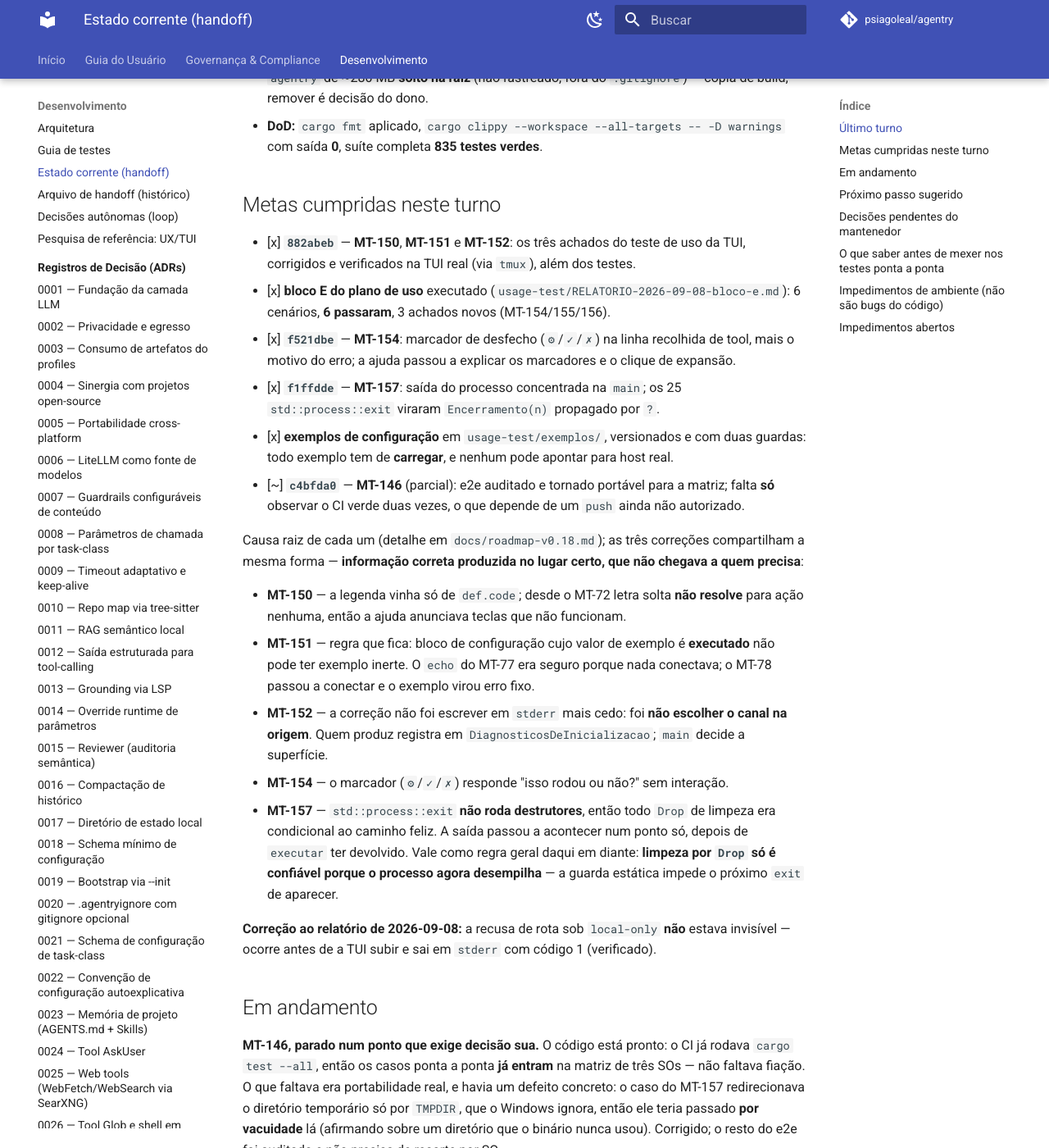
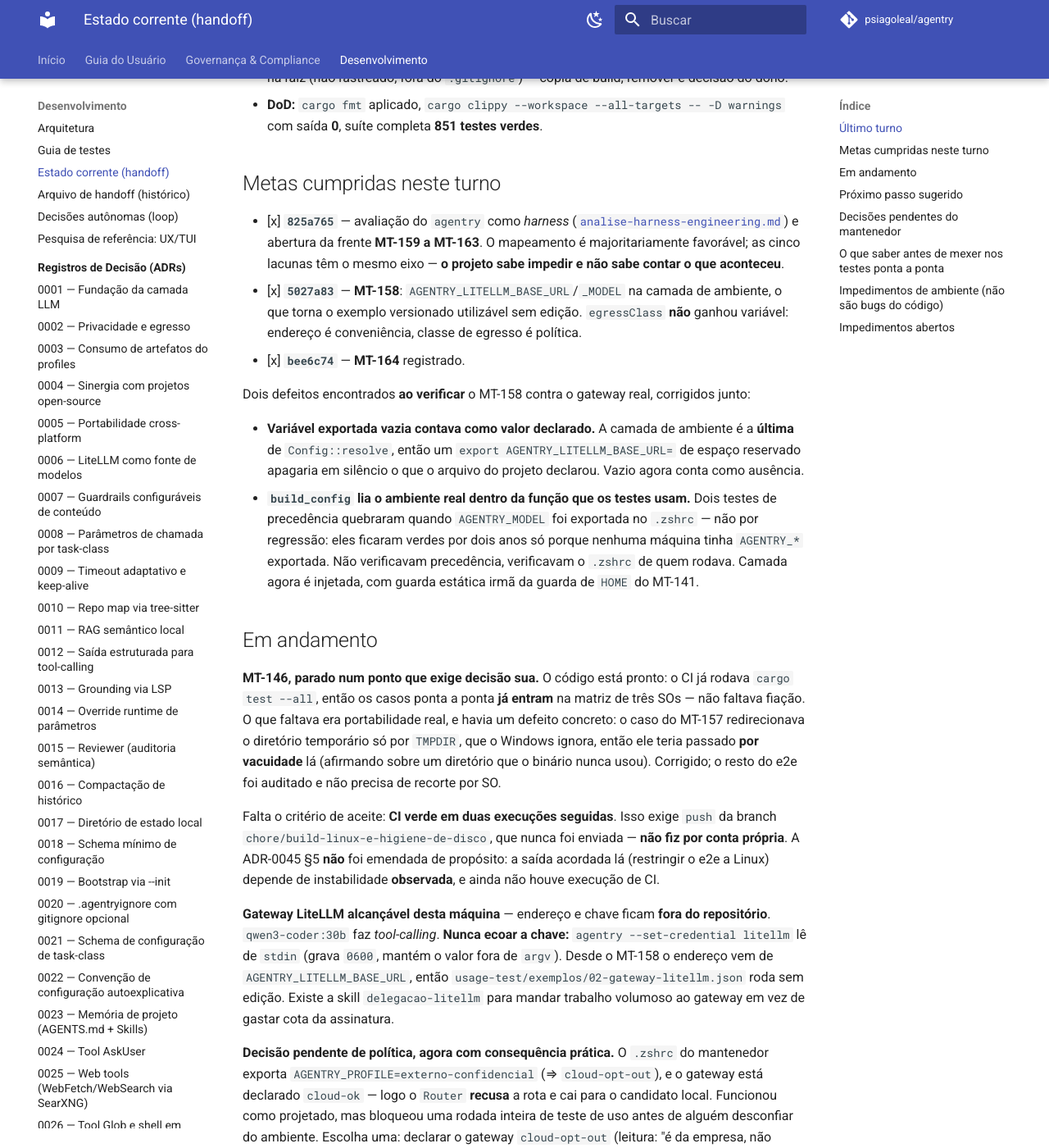
Before and after one commit to psiagoleal/agentry, an MkDocs documentation site: the page built from docs/CURRENT-STATE.md, in a window 1280 px wide and 1400 px high, scrolled down 533 px. Shown: the whole window at 82% size. Built offline with MkDocs 1.6.1 and Material for MkDocs 9.7.7, drawn with Linux system fonts in a browser that asks for light colours; comment, search, counter and statistics services are not loaded; some of the changed text lies outside the part shown.

Commit message:
docs(handoff): rodada nova -- analise de harness, MT-158 e MT-164
Rodada anterior (MT-150 a MT-157) arquivada como Rodada 11. Handoff em
149 linhas.

Registra a decisao de politica que virou consequencia pratica: o .zshrc
do mantenedor exporta AGENTRY_PROFILE=externo-confidencial e o gateway
esta declarado cloud-ok, entao o Router recusa a rota e cai para o
candidato local. Funcionou como projetado, mas bloqueou uma rodada
inteira de teste de uso antes de alguem desconfiar do ambiente.

{agente: Claude Code; modelo: claude-opus-5}

```diff
--- a/docs/CURRENT-STATE.md
+++ b/docs/CURRENT-STATE.md
@@ -11,50 +11,37 @@
 
 ## Último turno
 
-- **Data:** 2026-09-09
+- **Data:** 2026-09-10
 - **Branch:** `chore/build-linux-e-higiene-de-disco` (**não mesclada em `main`**)
-- **Commits desta rodada:** `882abeb`, `2bf620d`, `67b1e77`, `bcc7788`, `f521dbe`, `5c311ca`,
-  `f1ffdde`, `f00b730`, `c4bfda0`, `29420cf`, `0ce65a0`
-- **Estado da árvore:** `AGENTS.md`, `skills/README.md` e os diretórios de skills não
-  rastreados seguem modificados de **outra frente**, anteriores a esta rodada e intocados.
-  Há um binário `agentry` de ~280 MB **solto na raiz** (não rastreado, fora do `.gitignore`) —
-  cópia de build; remover é decisão do dono.
+- **Commits desta rodada:** `825a765`, `5027a83`, `bee6c74` — rodada anterior (MT-150 a MT-157)
+  arquivada em [`handoff-arquivo.md`](./handoff-arquivo.md) como Rodada 11
+- **Estado da árvore:** `AGENTS.md`, `skills/README.md` e os diretórios de skills não rastreados
+  seguem modificados de **outra frente**, intocados. Há um binário `agentry` de ~280 MB solto na
+  raiz (não rastreado, fora do `.gitignore`) — cópia de build; remover é decisão do dono.
 - **DoD:** `cargo fmt` aplicado, `cargo clippy --workspace --all-targets -- -D warnings` com
-  saída **0**, suíte completa **835 testes verdes**.
+  saída **0**, suíte completa **851 testes verdes**.
 
 ## Metas cumpridas neste turno
 
-- [x] **`882abeb`** — **MT-150**, **MT-151** e **MT-152**: os três achados do teste de uso da
-      TUI, corrigidos e verificados na TUI real (via `tmux`), além dos testes.
-- [x] **bloco E do plano de uso** executado (`usage-test/RELATORIO-2026-09-08-bloco-e.md`):
-      6 cenários, **6 passaram**, 3 achados novos (MT-154/155/156).
-- [x] **`f521dbe`** — **MT-154**: marcador de desfecho (`⚙`/`✓`/`✗`) na linha recolhida de tool,
-      mais o motivo do erro; a ajuda passou a explicar os marcadores e o clique de expansão.
-- [x] **`f1ffdde`** — **MT-157**: saída do processo concentrada na `main`; os 25
-      `std::process::exit` viraram `Encerramento(n)` propagado por `?`.
-- [x] **exemplos de configuração** em `usage-test/exemplos/`, versionados e com duas guardas:
-      todo exemplo tem de **carregar**, e nenhum pode apontar para host real.
-- [~] **`c4bfda0`** — **MT-146** (parcial): e2e auditado e tornado portável para a matriz; falta
-      **só** observar o CI verde duas vezes, o que depende de um `push` ainda não autorizado.
+- [x] **`825a765`** — avaliação do `agentry` como *harness*
+      ([`analise-harness-engineering.md`](./analise-harness-engineering.md)) e abertura da frente
+      **MT-159 a MT-163**. O mapeamento é majoritariamente favorável; as cinco lacunas têm o
+      mesmo eixo — **o projeto sabe impedir e não sabe contar o que aconteceu**.
+- [x] **`5027a83`** — **MT-158**: `AGENTRY_LITELLM_BASE_URL`/`_MODEL` na camada de ambiente, o
+      que torna o exemplo versionado utilizável sem edição. `egressClass` **não** ganhou
+      variável: endereço é conveniência, classe de egresso é política.
+- [x] **`bee6c74`** — **MT-164** registrado.
 
-Causa raiz de cada um (detalhe em `docs/roadmap-v0.18.md`); as três correções compartilham a
-mesma forma — **informação correta produzida no lugar certo, que não chegava a quem precisa**:
+Dois defeitos encontrados **ao verificar** o MT-158 contra o gateway real, corrigidos junto:
 
-- **MT-150** — a legenda vinha só de `def.code`; desde o MT-72 letra solta **não resolve** para
-  ação nenhuma, então a ajuda anunciava teclas que não funcionam.
-- **MT-151** — regra que fica: bloco de configuração cujo valor de exemplo é **executado** não
-  pode ter exemplo inerte. O `echo` do MT-77 era seguro porque nada conectava; o MT-78 passou
-  a conectar e o exemplo virou erro fixo.
-- **MT-152** — a correção não foi escrever em `stderr` mais cedo: foi **não escolher o canal na
-  origem**. Quem produz registra em `DiagnosticosDeInicializacao`; `main` decide a superfície.
-- **MT-154** — o marcador (`⚙`/`✓`/`✗`) responde "isso rodou ou não?" sem interação.
-- **MT-157** — `std::process::exit` **não roda destrutores**, então todo `Drop` de limpeza era
-  condicional ao caminho feliz. A saída passou a acontecer num ponto só, depois de `executar`
-  ter devolvido. Vale como regra geral daqui em diante: **limpeza por `Drop` só é confiável
-  porque o processo agora desempilha** — a guarda estática impede o próximo `exit` de aparecer.
-
-**Correção ao relatório de 2026-09-08:** a recusa de rota sob `local-only` **não** estava
-invisível — ocorre antes de a TUI subir e sai em `stderr` com código 1 (verificado).
+- **Variável exportada vazia contava como valor declarado.** A camada de ambiente é a **última**
+  de `Config::resolve`, então um `export AGENTRY_LITELLM_BASE_URL=` de espaço reservado apagaria
+  em silêncio o que o arquivo do projeto declarou. Vazio agora conta como ausência.
+- **`build_config` lia o ambiente real dentro da função que os testes usam.** Dois testes de
+  precedência quebraram quando `AGENTRY_MODEL` foi exportada no `.zshrc` — não por regressão:
+  eles ficaram verdes por dois anos só porque nenhuma máquina tinha `AGENTRY_*` exportada. Não
+  verificavam precedência, verificavam o `.zshrc` de quem rodava. Camada agora é injetada, com
+  guarda estática irmã da guarda de `HOME` do MT-141.
 
 ## Em andamento
 
@@ -70,36 +57,41 @@ branch `chore/build-linux-e-higiene-de-disco`, que nunca foi enviada — **não
 própria**. A ADR-0045 §5 **não** foi emendada de propósito: a saída acordada lá (restringir o
 e2e a Linux) depende de instabilidade **observada**, e ainda não houve execução de CI.
 
-**Pedido em aberto do mantenedor (2026-09-09):** usar `usage-test/` para exemplos de uso e de
-configuração — feito para a parte de **configuração**; falta **executar** um teste de uso contra
-o gateway e deixar o relatório. Parou por cota, não por dificuldade.
+**Gateway LiteLLM alcançável desta máquina** — endereço e chave ficam **fora do repositório**.
+`qwen3-coder:30b` faz *tool-calling*. **Nunca ecoar a chave:** `agentry --set-credential litellm`
+lê de `stdin` (grava `0600`, mantém o valor fora de `argv`). Desde o MT-158 o endereço vem de
+`AGENTRY_LITELLM_BASE_URL`, então `usage-test/exemplos/02-gateway-litellm.json` roda sem edição.
+Existe a skill `delegacao-litellm` para mandar trabalho volumoso ao gateway em vez de gastar
+cota da assinatura.
 
-**Gateway LiteLLM alcançável desta máquina desde 2026-09-09** — endpoint e chave ficam **fora
-do repositório**. Quatro modelos, dos quais `qwen3-coder:30b` faz *tool-calling*. **Nunca ecoar
-a chave:** use `agentry --set-credential litellm` lendo de `stdin` (grava `0600`, mantém o valor
-fora de `argv`). Primeira validação ponta a ponta contra um gateway **real**: one-shot e TUI,
-com *tool-calling* completo e auditoria `cloud-ok, allowed`. Existe a skill `delegacao-litellm`
-para mandar trabalho volumoso ao gateway em vez de gastar cota da assinatura.
-
-**Decisão pendente de política:** que `egressClass` o gateway interno deve declarar. Os testes
-usaram `profile: pessoal` + `cloud-ok`, que é o rótulo conservador. Note que `empresa` mapeia
-para `local-only` (`config/privacy.rs`), então sob o perfil corporativo um gateway interno só é
-alcançável se for declarado `local-only` — ou seja, `local-only` aqui significa "não sai da
-fronteira de confiança", não "não sai da máquina".
+**Decisão pendente de política, agora com consequência prática.** O `.zshrc` do mantenedor
+exporta `AGENTRY_PROFILE=externo-confidencial` (⇒ `cloud-opt-out`), e o gateway está declarado
+`cloud-ok` — logo o `Router` **recusa** a rota e cai para o candidato local. Funcionou como
+projetado, mas bloqueou uma rodada inteira de teste de uso antes de alguém desconfiar do
+ambiente. Escolha uma: declarar o gateway `cloud-opt-out` (leitura: "é da empresa, não treina
+com o dado") ou usar `pessoal`. Note que `empresa` mapeia para `local-only`
+(`config/privacy.rs`), então sob o perfil corporativo um gateway interno só é alcançável se for
+declarado `local-only` — aqui `local-only` significa "não sai da fronteira de confiança", não
+"não sai da máquina".
 
 ## Próximo passo sugerido
 
-1. **MT-146** — fiar os testes ponta a ponta no CI; é o **único** ticket restante da Fase K.
-   Inclui a regressão da configuração MCP temporária órfã.
-2. **MT-153** — promover a TUI a modo padrão, com `--repl` como escape hatch e *fallback* para
+1. **MT-159** — `StopReason::Impasse`. O item de maior retorno da frente nova e o mais barato:
+   hoje um agente preso queima os 25 turnos e reporta `MaxTurnsExceeded`, que **atribui a causa
+   errada** — quem lê conclui que o teto está baixo e o aumenta.
+2. **MT-164** — mostrar a camada de origem de cada valor da configuração. Custou uma rodada de
+   teste de uso; é diagnóstico que qualquer pessoa vai precisar.
+3. **MT-146** — fiar os testes ponta a ponta no CI; é o **único** ticket restante da Fase K.
+   Só falta o `push` (ver *Em andamento*).
+4. **MT-153** — promover a TUI a modo padrão, com `--repl` como escape hatch e *fallback* para
    texto quando não houver TTY (`std::io::IsTerminal`). **Desbloqueado** por `882abeb`; exige
    ADR nova, citando o relatório de uso como a evidência que a ADR-0027 pedia.
-3. **Implementar a ADR-0044** — providers por assinatura via CLI oficial (Codex/Gemini) e por
+5. **Implementar a ADR-0044** — providers por assinatura via CLI oficial (Codex/Gemini) e por
    API. **Pré-requisito duro, ainda não verificado:** confirmar que cada CLI autoriza consumo
    programático sob a assinatura e qual o modo *headless* suportado. Quebrar com
    `micro-ticket-planner`: o molde da ADR-0040 exige `AuditEntry` por invocação e
    `EgressClass` verificada antes do *spawn* em cada provider.
-4. **Detector de nome de pessoa** — lacuna que a ADR-0043 declara e não resolve; custo de falso
+6. **Detector de nome de pessoa** — lacuna que a ADR-0043 declara e não resolve; custo de falso
    positivo alto, decisão do mantenedor.
 
 ## Decisões pendentes do mantenedor
--- a/docs/handoff-arquivo.md
+++ b/docs/handoff-arquivo.md
@@ -12,6 +12,7 @@
 
 ## Índice
 
+- [Rodada 11 (2026-09-08/09) — achados do teste de uso, MT-150 a MT-157](#rodada-11-2026-09-0809--achados-do-teste-de-uso-mt-150-a-mt-157)
 - [Rodada 10 (2026-09-07/08) — Fase K (teste ponta a ponta) e teste de uso da TUI](#rodada-10-2026-09-0708--fase-k-teste-ponta-a-ponta-e-teste-de-uso-da-tui)
 - [Rodada 9 (2026-09-07) — build Linux, higiene de disco e ADR-0044](#rodada-9-2026-09-07--build-linux-higiene-de-disco-e-adr-0044)
 - [Rodada 8f (2026-07-28/30) — detectores de PII (ADR-0043) e release v0.1.0-usertest](#rodada-8f--achados-1-3-resolvidos-adr-0043)
@@ -21,6 +22,46 @@
 - [Rodadas de teste manual e fases (2026-07-17 a 2026-07-24)](#nota-fora-do-loop-2026-07-17)
 - [Turno de 2026-07-16 — roadmap v0.1..v0.4 e Fases 10-20](#último-turno)
 - [Tabela de commits (mais recente no topo)](#histórico-mais-recente-no-topo)
+
+---
+
+## Rodada 11 (2026-09-08/09) — achados do teste de uso, MT-150 a MT-157
+
+Commits: `882abeb`, `2bf620d`, `67b1e77`, `bcc7788`, `f521dbe`, `5c311ca`,
+`f1ffdde`, `f00b730`, `c4bfda0`, `29420cf`, `0ce65a0`, `00858f8`.
+
+
+- [x] **`882abeb`** — **MT-150**, **MT-151** e **MT-152**: os três achados do teste de uso da
+      TUI, corrigidos e verificados na TUI real (via `tmux`), além dos testes.
+- [x] **bloco E do plano de uso** executado (`usage-test/RELATORIO-2026-09-08-bloco-e.md`):
+      6 cenários, **6 passaram**, 3 achados novos (MT-154/155/156).
+- [x] **`f521dbe`** — **MT-154**: marcador de desfecho (`⚙`/`✓`/`✗`) na linha recolhida de tool,
+      mais o motivo do erro; a ajuda passou a explicar os marcadores e o clique de expansão.
+- [x] **`f1ffdde`** — **MT-157**: saída do processo concentrada na `main`; os 25
+      `std::process::exit` viraram `Encerramento(n)` propagado por `?`.
+- [x] **exemplos de configuração** em `usage-test/exemplos/`, versionados e com duas guardas:
+      todo exemplo tem de **carregar**, e nenhum pode apontar para host real.
+- [~] **`c4bfda0`** — **MT-146** (parcial): e2e auditado e tornado portável para a matriz; falta
+      **só** observar o CI verde duas vezes, o que depende de um `push` ainda não autorizado.
+
+Causa raiz de cada um (detalhe em `docs/roadmap-v0.18.md`); as três correções compartilham a
+mesma forma — **informação correta produzida no lugar certo, que não chegava a quem precisa**:
+
+- **MT-150** — a legenda vinha só de `def.code`; desde o MT-72 letra solta **não resolve** para
+  ação nenhuma, então a ajuda anunciava teclas que não funcionam.
+- **MT-151** — regra que fica: bloco de configuração cujo valor de exemplo é **executado** não
+  pode ter exemplo inerte. O `echo` do MT-77 era seguro porque nada conectava; o MT-78 passou
+  a conectar e o exemplo virou erro fixo.
+- **MT-152** — a correção não foi escrever em `stderr` mais cedo: foi **não escolher o canal na
+  origem**. Quem produz registra em `DiagnosticosDeInicializacao`; `main` decide a superfície.
+- **MT-154** — o marcador (`⚙`/`✓`/`✗`) responde "isso rodou ou não?" sem interação.
+- **MT-157** — `std::process::exit` **não roda destrutores**, então todo `Drop` de limpeza era
+  condicional ao caminho feliz. A saída passou a acontecer num ponto só, depois de `executar`
+  ter devolvido. Vale como regra geral daqui em diante: **limpeza por `Drop` só é confiável
+  porque o processo agora desempilha** — a guarda estática impede o próximo `exit` de aparecer.
+
+**Correção ao relatório de 2026-09-08:** a recusa de rota sob `local-only` **não** estava
+invisível — ocorre antes de a TUI subir e sai em `stderr` com código 1 (verificado).
 
 ---
 
```
